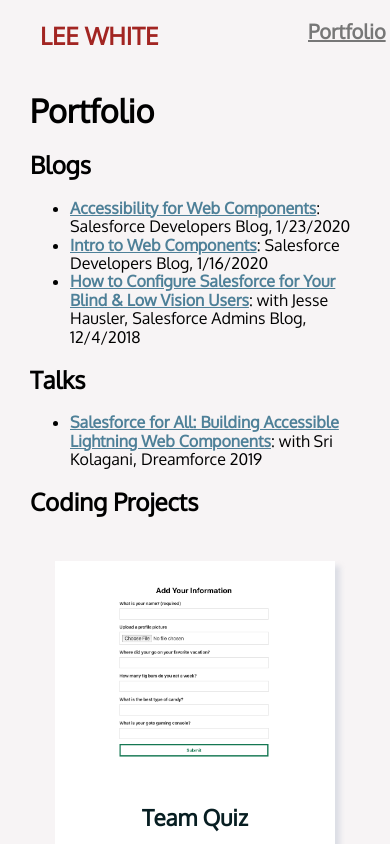
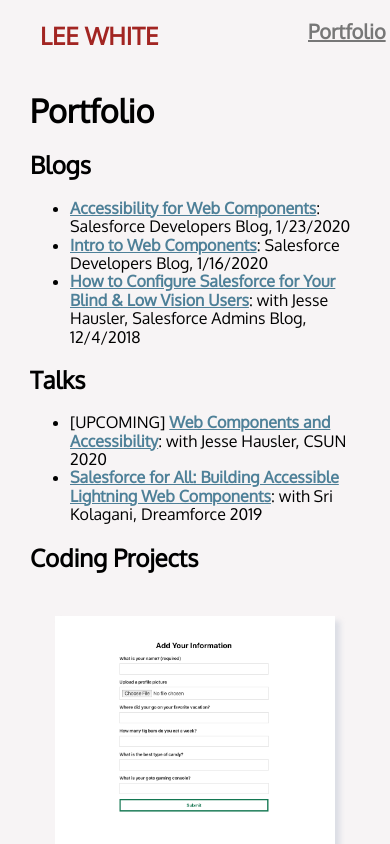
Before and after one commit to shleewhite/shleewhite.github.io, a React (Create React App) app: page / in a window 390 px wide. Shown: the top 844 px of the page. Built offline with nearby package versions, Linux system fonts and the light colour scheme.

Commit message:
debugging gh-pages

```diff
--- /dev/null
+++ b/public/404.html
@@ -0,0 +1,33 @@
+<!DOCTYPE html>
+<html>
+  <head>
+    <meta charset="utf-8">
+    <meta name="viewport" content="width=device-width, initial-scale=1">
+    <title>Page Not Found</title>
+
+    <style media="screen">
+      body { background: #ECEFF1; color: rgba(0,0,0,0.87); font-family: Roboto, Helvetica, Arial, sans-serif; margin: 0; padding: 0; }
+      #message { background: white; max-width: 360px; margin: 100px auto 16px; padding: 32px 24px 16px; border-radius: 3px; }
+      #message h3 { color: #888; font-weight: normal; font-size: 16px; margin: 16px 0 12px; }
+      #message h2 { color: #ffa100; font-weight: bold; font-size: 16px; margin: 0 0 8px; }
+      #message h1 { font-size: 22px; font-weight: 300; color: rgba(0,0,0,0.6); margin: 0 0 16px;}
+      #message p { line-height: 140%; margin: 16px 0 24px; font-size: 14px; }
+      #message a { display: block; text-align: center; background: #039be5; text-transform: uppercase; text-decoration: none; color: white; padding: 16px; border-radius: 4px; }
+      #message, #message a { box-shadow: 0 1px 3px rgba(0,0,0,0.12), 0 1px 2px rgba(0,0,0,0.24); }
+      #load { color: rgba(0,0,0,0.4); text-align: center; font-size: 13px; }
+      @media (max-width: 600px) {
+        body, #message { margin-top: 0; background: white; box-shadow: none; }
+        body { border-top: 16px solid #ffa100; }
+      }
+    </style>
+  </head>
+  <body>
+    <div id="message">
+      <h2>404</h2>
+      <h1>Page Not Found</h1>
+      <p>The specified file was not found on this website. Please check the URL for mistakes and try again.</p>
+      <h3>Why am I seeing this?</h3>
+      <p>This page was generated by the Firebase Command-Line Interface. To modify it, edit the <code>404.html</code> file in your project's configured <code>public</code> directory.</p>
+    </div>
+  </body>
+</html>
--- a/src/components/pages/Portfolio.js
+++ b/src/components/pages/Portfolio.js
@@ -69,6 +69,13 @@
 				</ul>
 				<h2>Talks</h2>
 				<ul>
+					<li>
+						[UPCOMING]
+						{` `}<a className="link" href="https://www.csun.edu/cod/conference/sessions/index.php/public/presentations/view/4272">
+							Web Components and Accessibility
+						</a>
+						: with Jesse Hausler, CSUN 2020
+					</li>
 					<li>
 						<a className="link" href="https://success.salesforce.com/sessions?eventId=a1Q3A000021ea1UUAQ#/session/a2q3A000002BJNf">
 							Salesforce for All: Building Accessible Lightning Web Components
```
Also changed, not shown: 7 other files (tests, documents, lock files or other folders).
